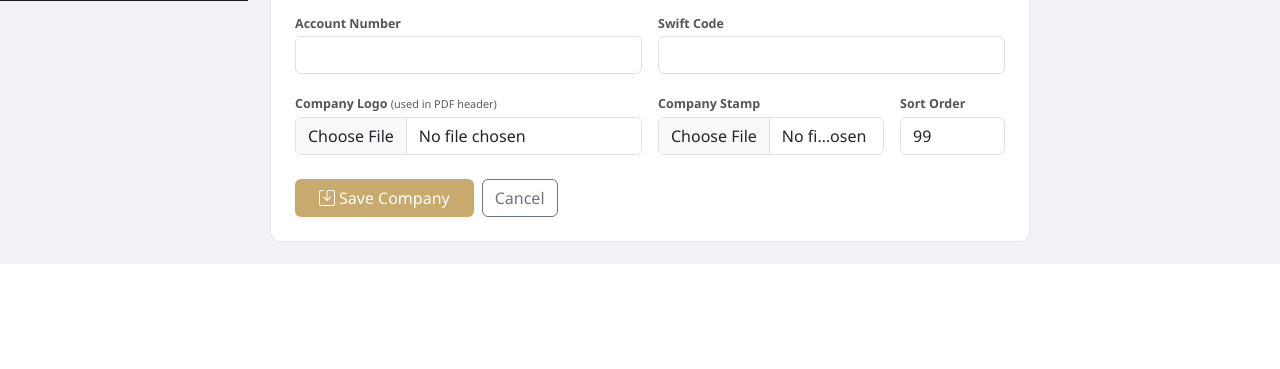
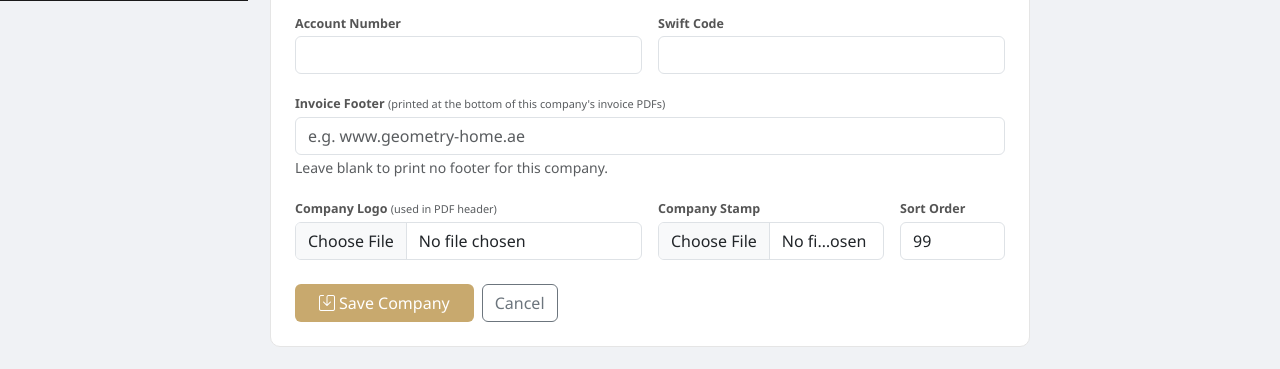
Before and after one commit to deniljoseph/gh-invoicing, a Flask app: template templates/company_form.html in a window 1280 px wide. Shown: the part 799-1168 px from the top of the page. Before the commit the page ends 1063 px from the top, so only its background shows below. Run offline with Flask 3, Linux system fonts and the light colour scheme; the template is opened without the code that fills it, so the values that code supplies are empty; some libraries are stand-ins or nearby versions.

Commit message:
feat: Add footer text functionality for companies and update invoice templates to display footer

```diff
--- a/app.py
+++ b/app.py
@@ -211,6 +211,7 @@ def init_db():
              ("invoices","converted_at","TEXT"),
              ("companies","bank_name","TEXT"),("companies","bank_iban","TEXT"),
              ("companies","bank_account","TEXT"),("companies","bank_swift","TEXT"),
+             ("companies","footer_text","TEXT"),
              ("users","permissions","TEXT")]
     for _t,_col,_typ in _migs:
         try:
@@ -248,6 +249,18 @@ def init_db():
             conn.execute("INSERT INTO settings(key,value) VALUES(%s,%s) ON CONFLICT(key) DO NOTHING", (k,v))
         else:
             conn.execute("INSERT OR IGNORE INTO settings(key,value) VALUES(?,?)", (k,v))
+
+    # One-time backfill: companies that have no footer yet inherit the old
+    # system-wide footer, so existing invoices look exactly as before.
+    try:
+        _ph = '%s' if USE_PG else '?'
+        _g = conn.execute(f"SELECT value FROM settings WHERE key={_ph}", ('footer_text',)).fetchone()
+        _gv = (_g[0] if _g else '') or ''
+        conn.execute(f"UPDATE companies SET footer_text={_ph} WHERE footer_text IS NULL", (_gv,))
+        conn.commit()
+    except Exception:
+        try: conn._conn.rollback()
+        except Exception: pass
 
     # Admin user
     if USE_PG:
@@ -1043,7 +1056,7 @@ def gen_pdf(iid):
     W, H     = A4
     SM       = 14 * mm
     TM       = 12 * mm
-    footer_text = (gall().get("footer_text", "www.geometry-home.ae") or "").strip()
+    footer_text = (co.get("footer_text") or "").strip()
     FOOTER_H = 14 * mm if footer_text else 0
     FOOTER_GAP = 5 * mm
     CW       = W - 2 * SM
@@ -1163,35 +1176,38 @@ def gen_pdf(iid):
     elems.append(Spacer(1,2*mm))
 
     # ── CUSTOMER + BANK ─────────────────────────────────────────────────
-    half=CW/2; cL=22*mm; cV=half-cL; bL=22*mm; bV=half-bL
+    half=CW/2; cL=22*mm; cC=3*mm; cV=half-cL-cC; bL=22*mm; bC=3*mm; bV=half-bL-bC
     bk    = bank_for_company(co, s)
     iban  = inv["bank_iban"]    or bk.get("bank_iban","")
     acct  = str(inv["bank_account"] or bk.get("bank_account",""))
     swift = inv["bank_swift"]   or bk.get("bank_swift","")
     curr  = inv["currency"]     or "AED"
     bname = inv["bank_name"]    or bk.get("bank_name","")
-    def row(ll,lv,rl,rv): return [P(ll,7.5),P(lv,7.5),P(rl,7.5),P(rv,7.5)]
-    # Full company name (Paragraph cells wrap automatically if it is ever too long)
+    # Colon lives in its own narrow column so wrapped lines (e.g. long
+    # addresses) stay aligned AFTER the colon, never underneath it.
+    def row(ll,lv,rl,rv): return [P(ll,7.5),P(":",7.5),P(lv,7.5),P(rl,7.5),P(":",7.5),P(rv,7.5)]
     co_name_short = co_name
     info = [
-        [P("Customer Details",8,True),P(""),P("Our Bank Details",8,True),P("")],
-        row("Name",   ": "+(inv["client_name"]      or ""),"Name",      ": "+co_name_short),
-        row("TRN",    ": "+(inv["client_trn"]        or ""),"IBAN No",   ": "+iban),
-        row("Address",": "+(inv["client_address"]    or ""),"Account No",": "+acct),
-        row("Country",": "+(inv["client_country"]    or ""),"Swift Code",": "+swift),
-        row("Tel No", ": "+(inv["client_telephone"]  or ""),"Currency",  ": "+curr),
-        row("Email",  ": "+(inv["client_email"]      or ""),"Bank Name", ": "+bname),
+        [P("Customer Details",8,True),P(""),P(""),P("Our Bank Details",8,True),P(""),P("")],
+        row("Name",   inv["client_name"]      or "","Name",      co_name_short),
+        row("TRN",    inv["client_trn"]        or "","IBAN No",   iban),
+        row("Address",inv["client_address"]    or "","Account No",acct),
+        row("Country",inv["client_country"]    or "","Swift Code",swift),
+        row("Tel No", inv["client_telephone"]  or "","Currency",  curr),
+        row("Email",  inv["client_email"]      or "","Bank Name", bname),
     ]
-    it2 = Table(info, colWidths=[cL,cV,bL,bV])
+    it2 = Table(info, colWidths=[cL,cC,cV,bL,bC,bV])
     it2.setStyle(TableStyle([
-        ("FONTSIZE",(0,0),(-1,-1),7.5),("VALIGN",(0,0),(-1,-1),"MIDDLE"),
+        ("FONTSIZE",(0,0),(-1,-1),7.5),("VALIGN",(0,0),(-1,-1),"TOP"),
         ("TOPPADDING",(0,0),(-1,-1),1.5),("BOTTOMPADDING",(0,0),(-1,-1),1.5),
         ("LEFTPADDING",(0,0),(-1,-1),4),("RIGHTPADDING",(0,0),(-1,-1),4),
-        ("FONTNAME",(0,0),(3,0),"Helvetica-Bold"),
-        ("SPAN",(0,0),(1,0)),("SPAN",(2,0),(3,0)),
-        ("LINEBELOW",(0,0),(1,0),0.5,BGRD),("LINEBELOW",(2,0),(3,0),0.5,BGRD),
-        ("BOX",(0,0),(1,-1),0.5,BGRD),("BOX",(2,0),(3,-1),0.5,BGRD),
-        ("LINEBEFORE",(2,0),(2,-1),1,BGRD),
+        ("LEFTPADDING",(1,0),(1,-1),0),("RIGHTPADDING",(1,0),(1,-1),0),
+        ("LEFTPADDING",(4,0),(4,-1),0),("RIGHTPADDING",(4,0),(4,-1),0),
+        ("FONTNAME",(0,0),(5,0),"Helvetica-Bold"),
+        ("SPAN",(0,0),(2,0)),("SPAN",(3,0),(5,0)),
+        ("LINEBELOW",(0,0),(2,0),0.5,BGRD),("LINEBELOW",(3,0),(5,0),0.5,BGRD),
+        ("BOX",(0,0),(2,-1),0.5,BGRD),("BOX",(3,0),(5,-1),0.5,BGRD),
+        ("LINEBEFORE",(3,0),(3,-1),1,BGRD),
     ]))
     elems.append(it2)
     elems.append(Spacer(1,2*mm))
@@ -1344,8 +1360,8 @@ def new_company():
                     if field=='logo': logo_path=f'uploads/{subdir}/{fn}'
                     else: stamp_path=f'uploads/{subdir}/{fn}'
         code=f.get('code','').upper().strip()
-        _coph = ','.join(['%s']*21) if USE_PG else ','.join(['?']*21)
-        _co_sql = f"INSERT INTO companies(code,name,address,address2,address3,address4,telephone,email,trn,website,logo_path,stamp_path,letterhead_path,invoice_prefix,proforma_prefix,is_active,sort_order,bank_name,bank_iban,bank_account,bank_swift) VALUES({_coph})"
+        _coph = ','.join(['%s']*22) if USE_PG else ','.join(['?']*22)
+        _co_sql = f"INSERT INTO companies(code,name,address,address2,address3,address4,telephone,email,trn,website,logo_path,stamp_path,letterhead_path,invoice_prefix,proforma_prefix,is_active,sort_order,bank_name,bank_iban,bank_account,bank_swift,footer_text) VALUES({_coph})"
         conn.execute(_co_sql,
             (code,f.get('name'),f.get('address'),f.get('address2',''),
              f.get('address3',''),f.get('address4',''),
@@ -1353,7 +1369,7 @@ def new_company():
              f.get('trn'),f.get('website'),logo_path,stamp_path,lh_path,
              f.get('invoice_prefix',f'{code}-INV'),f.get('proforma_prefix',f'{code}-PINV'),
              1,int(f.get('sort_order',99)),
-             f.get('bank_name','').strip(),f.get('bank_iban','').strip(),f.get('bank_account','').strip(),f.get('bank_swift','').strip()))
+             f.get('bank_name','').strip(),f.get('bank_iban','').strip(),f.get('bank_account','').strip(),f.get('bank_swift','').strip(),f.get('footer_text','').strip()))
         conn.commit(); conn.close(); audit('COMPANY_ADDED',code); flash('Company added.','success')
         return redirect(url_for('company_settings')+'#companies')
     return render_template('company_form.html', co=None, mode='new', s=gall())
@@ -1374,7 +1390,7 @@ def edit_company(cid):
                     if field=='logo': logo_path=f'uploads/{subdir}/{fn}'
                     else: stamp_path=f'uploads/{subdir}/{fn}'
         _p2='%s' if USE_PG else '?'
-        _cu_sql=f"UPDATE companies SET name={_p2},address={_p2},address2={_p2},address3={_p2},address4={_p2},telephone={_p2},email={_p2},trn={_p2},website={_p2},logo_path={_p2},stamp_path={_p2},invoice_prefix={_p2},proforma_prefix={_p2},is_active={_p2},sort_order={_p2},bank_name={_p2},bank_iban={_p2},bank_account={_p2},bank_swift={_p2} WHERE id={_p2}"
+        _cu_sql=f"UPDATE companies SET name={_p2},address={_p2},address2={_p2},address3={_p2},address4={_p2},telephone={_p2},email={_p2},trn={_p2},website={_p2},logo_path={_p2},stamp_path={_p2},invoice_prefix={_p2},proforma_prefix={_p2},is_active={_p2},sort_order={_p2},bank_name={_p2},bank_iban={_p2},bank_account={_p2},bank_swift={_p2},footer_text={_p2} WHERE id={_p2}"
         conn.execute(_cu_sql,
             (f.get('name'),f.get('address'),f.get('address2',''),
              f.get('address3',''),f.get('address4',''),
@@ -1382,7 +1398,7 @@ def edit_company(cid):
              f.get('trn'),f.get('website'),logo_path,stamp_path,
              f.get('invoice_prefix'),f.get('proforma_prefix'),
              1 if f.get('is_active') else 0,int(f.get('sort_order',99)),
-             f.get('bank_name','').strip(),f.get('bank_iban','').strip(),f.get('bank_account','').strip(),f.get('bank_swift','').strip(),cid))
+             f.get('bank_name','').strip(),f.get('bank_iban','').strip(),f.get('bank_account','').strip(),f.get('bank_swift','').strip(),f.get('footer_text','').strip(),cid))
         conn.commit(); conn.close(); audit('COMPANY_EDITED',f.get('name')); flash('Company updated.','success')
         return redirect(url_for('company_settings')+'#companies')
     conn.close()
@@ -1618,7 +1634,7 @@ def company_settings():
         f=request.form; conn=get_db()
         for k in ['currency',
                   'default_payment_terms','default_mode_of_payment','default_vat_rate','default_company_id',
-                  'footer_text','backup_drive_url','backup_keep']:
+                  'backup_drive_url','backup_keep']:
             if k in f:
                 if USE_PG:
                     conn.execute("INSERT INTO settings(key,value) VALUES(%s,%s) ON CONFLICT(key) DO UPDATE SET value=EXCLUDED.value",(k,f.get(k)))
--- a/templates/company_form.html
+++ b/templates/company_form.html
@@ -95,6 +95,12 @@
           <input type="text" name="bank_swift" class="form-control" value="{{ co.bank_swift if co and co.bank_swift else '' }}">
         </div>
 
+        <div class="col-12">
+          <label class="form-label">Invoice Footer <small class="text-muted fw-normal">(printed at the bottom of this company's invoice PDFs)</small></label>
+          <input type="text" name="footer_text" class="form-control" maxlength="120" value="{{ co.footer_text if co and co.footer_text else '' }}" placeholder="e.g. www.geometry-home.ae">
+          <small class="text-muted">Leave blank to print no footer for this company.</small>
+        </div>
+
         <div class="col-md-6">
           <label class="form-label">Company Logo <small class="text-muted fw-normal">(used in PDF header)</small></label>
           {% if co and co.logo_path %}
--- a/templates/invoice_view.html
+++ b/templates/invoice_view.html
@@ -125,7 +125,7 @@
         {% else %}<div style="color:#ccc;font-size:12px;">No stamp</div>{% endif %}
       </div>
     </div>
-    {% set ftxt=(s.get('footer_text','www.geometry-home.ae') or '').strip() %}
+    {% set ftxt=((co.footer_text if co else '') or '').strip() %}
     {% if ftxt %}<div style="width:100%;border-radius:6px;background:#2a2927;color:#fff;text-align:center;padding:14px 10px;letter-spacing:2px;">{{ ftxt }}</div>{% endif %}
   </div>
 </div>
--- a/templates/settings.html
+++ b/templates/settings.html
@@ -52,11 +52,6 @@
     {% set logo=s.get('logo_path','') %}{% if logo %}<div class="mb-1"><img src="/static/{{ logo }}" style="height:38px;background:#222;padding:3px;border-radius:4px;filter:brightness(0) invert(1);"></div>{% endif %}
     <input type="file" name="logo" class="form-control" accept="image/*"></div>
 </div></div></div>
-<div class="col-lg-6"><div class="pc"><div class="ph"><i class="bi bi-layout-text-window-reverse me-1"></i>Invoice Footer</div><div style="padding:18px;">
-  <label class="form-label">Footer text (printed on every invoice PDF)</label>
-  <input type="text" name="footer_text" class="form-control" maxlength="120" value="{{ s.get('footer_text','') }}" placeholder="e.g. www.geometry-home.ae">
-  <p class="text-muted mt-2 mb-0" style="font-size:12px;"><i class="bi bi-info-circle me-1"></i>Leave blank to print no footer at all.</p>
-</div></div></div>
 <div class="col-lg-6" id="backup"><div class="pc"><div class="ph"><i class="bi bi-cloud-upload-fill me-1"></i>Daily Backup to Google Drive</div><div style="padding:18px;">
   <div class="form-check form-switch mb-3"><input class="form-check-input" type="checkbox" name="backup_drive_enabled" id="bkd" value="1" {{ 'checked' if s.get('backup_drive_enabled')=='1' }}>
     <label class="form-check-label" for="bkd">Upload a full backup every day at 11:00 PM (Dubai time)</label></div>
```
